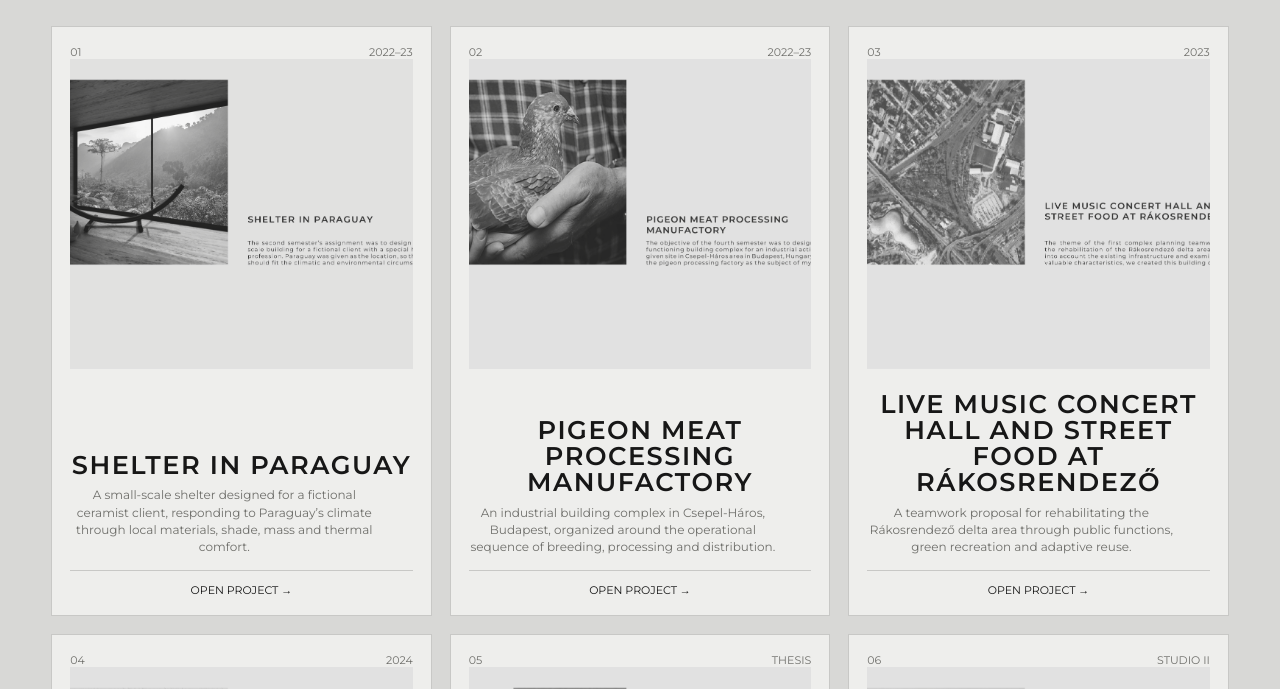
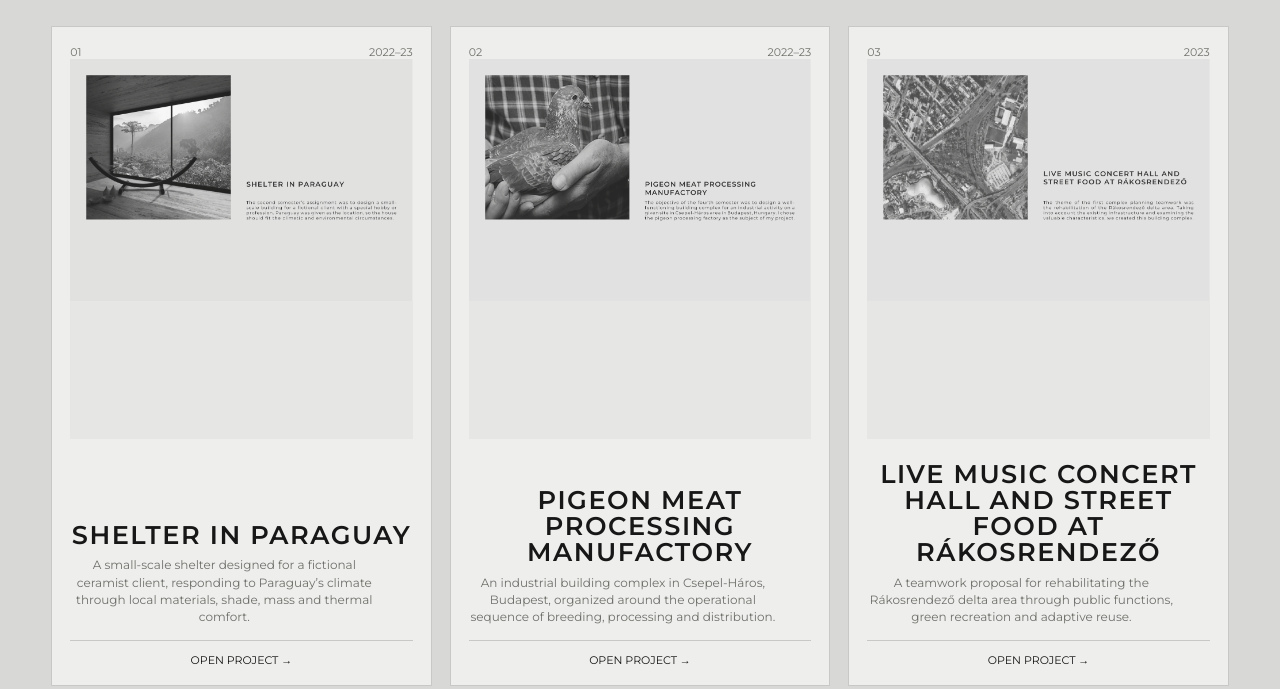
Before and after one commit to katicahegyi/portfolio, a plain HTML site: page index.html in a window 1280 px wide. Shown: the part 111-800 px from the top of the page. Drawn offline with Linux system fonts and the light colour scheme.

Commit message:
Update index.html

```diff
--- a/index.html
+++ b/index.html
@@ -16,7 +16,18 @@
     .home{height:100%;overflow-y:auto;padding:42px clamp(22px,4vw,70px) 70px;transition:opacity .45s ease,transform .45s ease}.home.hidden{opacity:0;transform:scale(.985);pointer-events:none;position:absolute;inset:0}
     header{display:flex;justify-content:space-between;align-items:flex-start;gap:30px;margin-bottom:34px}.brand h1{font-size:clamp(28px,5vw,70px);line-height:.9;margin:0;font-weight:500;letter-spacing:.18em;text-transform:uppercase}.brand p{margin:15px 0 0;color:var(--muted);max-width:520px;font-size:14px;line-height:1.5}.meta{font-size:12px;text-transform:uppercase;color:var(--muted);text-align:right;line-height:1.7;white-space:nowrap}
     .grid{display:grid;grid-template-columns:repeat(3,minmax(0,1fr));gap:18px;align-items:stretch}.card{width:100%;min-height:420px;background:var(--paper);border:1px solid var(--line);position:relative;overflow:hidden;padding:18px;display:flex;flex-direction:column;justify-content:space-between;transition:transform .35s ease, box-shadow .35s ease, filter .35s ease}.card:hover{transform:translateY(-6px);box-shadow:0 24px 60px rgba(0,0,0,.15);filter:contrast(1.03)}
-    .thumb{height:310px;width:100%;object-fit:cover;filter:grayscale(1);opacity:.86;transition:filter .35s ease, opacity .35s ease, transform .55s ease}.card:hover .thumb{filter:grayscale(.35);opacity:1;transform:scale(1.025)}.cardTop{display:flex;justify-content:space-between;gap:10px;color:var(--muted);font-size:11px;text-transform:uppercase}.card h2{font-weight:520;font-size:clamp(18px,2vw,30px);line-height:1.02;margin:18px 0 8px;text-transform:uppercase;letter-spacing:.06em}.card p{font-size:12px;line-height:1.45;color:var(--muted);margin:0;max-width:90%}.openHint{margin-top:14px;font-size:11px;text-transform:uppercase;border-top:1px solid var(--line);padding-top:12px;color:var(--ink)}
+    .thumb{
+  height:380px;
+  width:100%;
+  object-fit:contain;
+  object-position:center top;
+  background:#e5e5e3;
+  filter:grayscale(1);
+  opacity:.86;
+  transition:filter .35s ease,
+             opacity .35s ease,
+             transform .55s ease
+} ease}.card:hover .thumb{filter:grayscale(.35);opacity:1;transform:scale(1.025)}.cardTop{display:flex;justify-content:space-between;gap:10px;color:var(--muted);font-size:11px;text-transform:uppercase}.card h2{font-weight:520;font-size:clamp(18px,2vw,30px);line-height:1.02;margin:18px 0 8px;text-transform:uppercase;letter-spacing:.06em}.card p{font-size:12px;line-height:1.45;color:var(--muted);margin:0;max-width:90%}.openHint{margin-top:14px;font-size:11px;text-transform:uppercase;border-top:1px solid var(--line);padding-top:12px;color:var(--ink)}
     .viewer{position:absolute;inset:0;background:var(--bg);display:none;opacity:0;transition:opacity .35s ease}.viewer.active{display:block;opacity:1}.stage{height:100%;display:grid;grid-template-columns:280px 1fr;gap:0}.side{border-right:1px solid var(--line);padding:28px;display:flex;flex-direction:column;justify-content:space-between;background:rgba(238,238,236,.45);backdrop-filter:blur(12px)}.side h3{margin:0;font-size:22px;line-height:1.05;text-transform:uppercase;letter-spacing:.08em;font-weight:520}.side p{font-size:12px;line-height:1.5;color:var(--muted);margin:18px 0}.counter{font-size:12px;color:var(--muted);text-transform:uppercase}.back{align-self:flex-start;border:1px solid var(--line);padding:10px 14px;border-radius:999px;font-size:12px;text-transform:uppercase;background:var(--soft)}
     .canvas{position:relative;display:flex;align-items:center;justify-content:center;padding:42px 92px}.pageImg{max-width:100%;max-height:92vh;object-fit:contain;box-shadow:0 25px 80px rgba(0,0,0,.18);background:white;transition:opacity .22s ease,transform .22s ease}.pageImg.switching{opacity:0;transform:scale(.985)}.nav{position:absolute;top:50%;transform:translateY(-50%);width:54px;height:54px;border:1px solid var(--line);border-radius:50%;background:rgba(238,238,236,.66);backdrop-filter:blur(10px);font-size:30px;display:flex;align-items:center;justify-content:center}.prev{left:28px}.next{right:28px}.nav:disabled{opacity:.22;cursor:not-allowed}.bar{height:1px;background:var(--line);margin:18px 0}.dots{display:flex;gap:7px;flex-wrap:wrap}.dot{width:7px;height:7px;border-radius:50%;background:rgba(0,0,0,.22)}.dot.active{background:var(--ink)}
     @media(max-width:1200px){.grid{grid-template-columns:repeat(2,minmax(0,1fr))}}@media(max-width:900px){body{overflow:auto}.home{overflow:visible}.grid{grid-template-columns:1fr}.card{min-height:auto}.stage{grid-template-columns:1fr}.side{position:absolute;z-index:3;left:14px;right:14px;top:14px;border:1px solid var(--line);border-radius:18px;padding:16px;background:rgba(238,238,236,.86)}.side h3,.side p{display:none}.canvas{height:100vh;padding:120px 20px 70px}.nav{bottom:16px;top:auto;transform:none}.prev{left:calc(50% - 66px)}.next{right:calc(50% - 66px)}}
```
